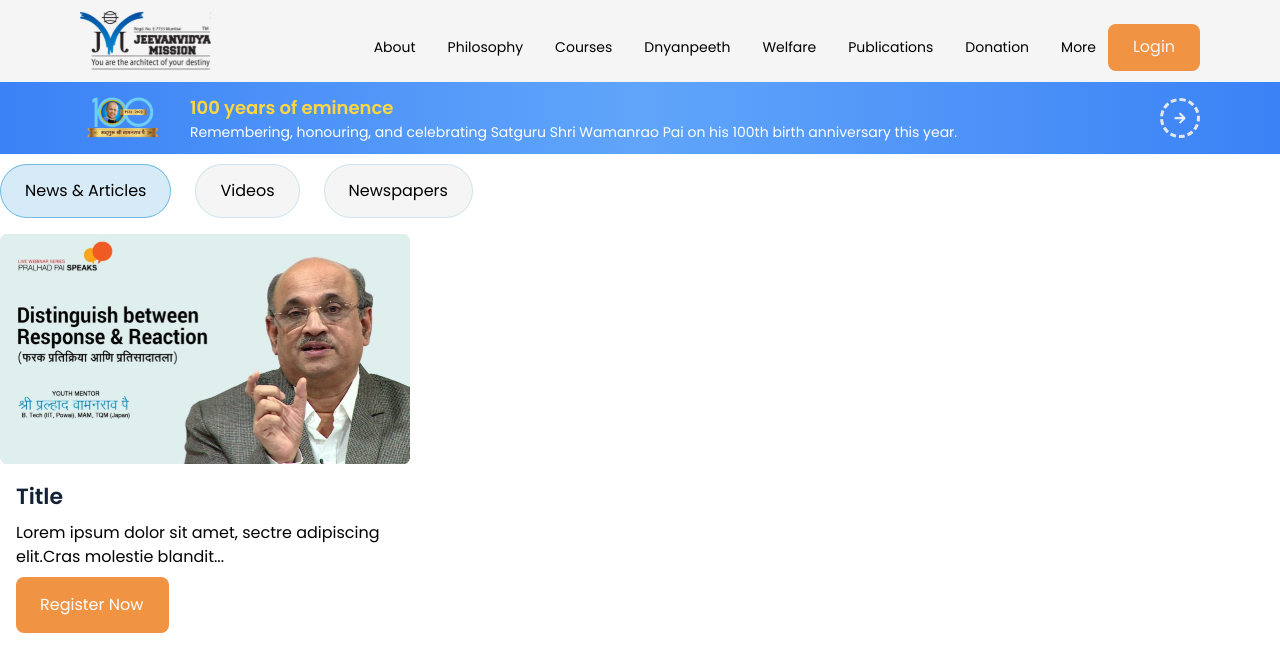
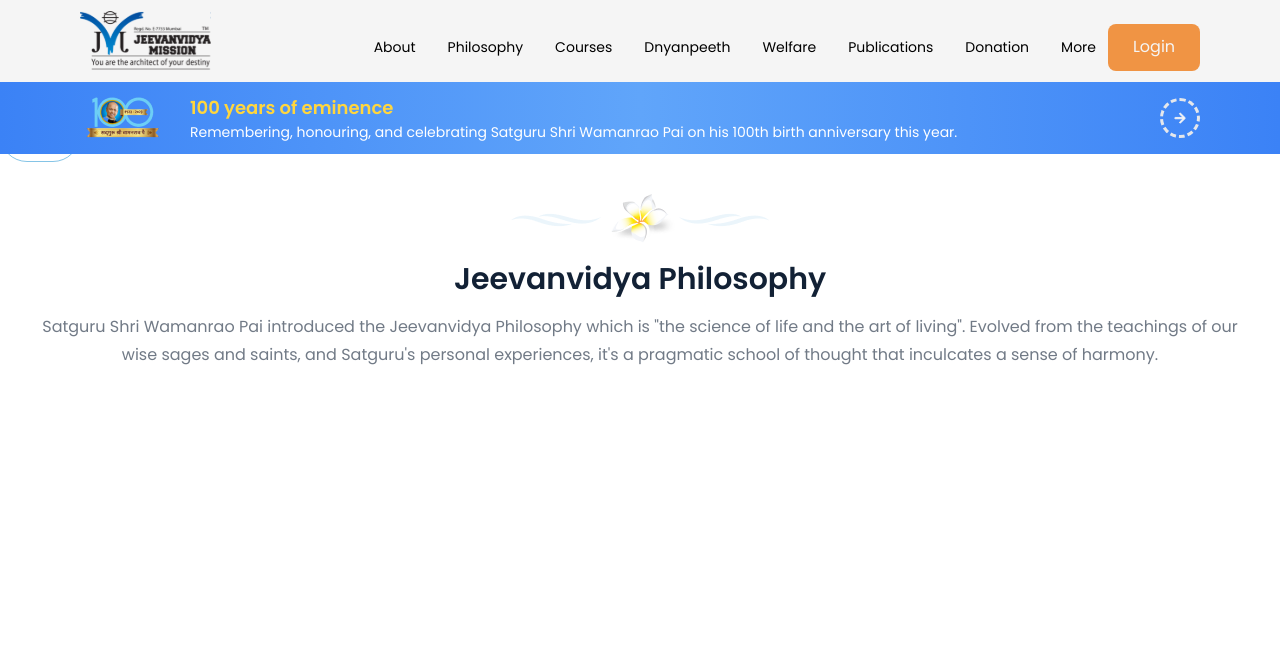
Before and after one commit to Lemon-Yellow-LLP/jeevanvidya, a React (Vite) app: page / in a window 1280 px wide. Shown: the top 672 px of the page. Built offline with nearby package versions, Linux system fonts and the light colour scheme.

Commit message:
Added section-title-description

```diff
--- a/src/App.jsx
+++ b/src/App.jsx
@@ -10,7 +10,8 @@ function App() {
     <BrowserRouter>
       <Navbar />
       <Routes>
-        <Route path='/' element={<MediaPress />} />
+        <Route path='/' element={<Home />} />
+        <Route path='/mediaPress' element={<MediaPress />} />
         <Route path='/about' element={<About />} />
       </Routes>
     </BrowserRouter>
--- /dev/null
+++ b/src/components/SectionTitleDescription/index.jsx
@@ -0,0 +1,28 @@
+import { cn } from '@/lib/utils';
+import React from 'react';
+
+export default function SectionTitleDescription({
+  image,
+  title,
+  description,
+  align = 'center',
+  className,
+}) {
+  return (
+    <div
+      className={cn(
+        'flex flex-col gap-4 p-4 lg:p-8 mx-auto max-w-[1276px]',
+        {
+          'items-center text-center': align == 'center',
+          'items-start text-left': align == 'start',
+          'items-end text-right': align == 'end',
+        },
+        className,
+      )}
+    >
+      <img src={image} alt='sectionImage' />
+      <h1 className='text-3xl font-semibold text-foreground-1'>{title}</h1>
+      <p className='text-base font-normal leading-7 text-foreground-2'>{description}</p>
+    </div>
+  );
+}
--- /dev/null
+++ b/src/pages/Home/data.js
@@ -0,0 +1,8 @@
+import SectionFlowerImage from './section-flower.png';
+
+export const sectionData = {
+    image: SectionFlowerImage,
+    title: 'Jeevanvidya Philosophy',
+    description: `Satguru Shri Wamanrao Pai introduced the Jeevanvidya Philosophy which is "the science of life and the art of living". Evolved from the teachings of our wise sages and saints, and Satguru's personal experiences, it's a pragmatic school of thought that inculcates a sense of harmony.`,
+    align: "center",
+};
--- a/src/pages/Home/index.jsx
+++ b/src/pages/Home/index.jsx
@@ -1,7 +1,10 @@
+import SectionTitleDescription from '@/components/SectionTitleDescription';
 import TabButton from '@/components/TabButton';
 import { useState } from 'react';
+import { sectionData } from './data';
 
 const types = ['Written Testimonial', 'Video Testimonials', 'test'];
+
 export default function Home() {
   const [active, setActive] = useState(types[0]);
 
@@ -15,6 +18,8 @@ export default function Home() {
       {types.map((type, index) => (
         <TabButton label={type} activeTab={active} onChange={handleClick} key={index}></TabButton>
       ))}
+
+      <SectionTitleDescription {...sectionData} />
     </>
   );
 }
--- a/tailwind.config.js
+++ b/tailwind.config.js
@@ -11,6 +11,10 @@ export default {
         'gold': '#FFD63E',
         secondary: { green: '#147257', blue: '#065381' },
         'dark-white': '#F5F5F5',
+        foreground : {
+          1 : "#122135",
+          2: "rgba(18, 33, 53, 0.6)"
+        }
       },
     },
     boxShadow: {
```
Also changed, not shown: src/pages/Home/section-flower.png (added).
